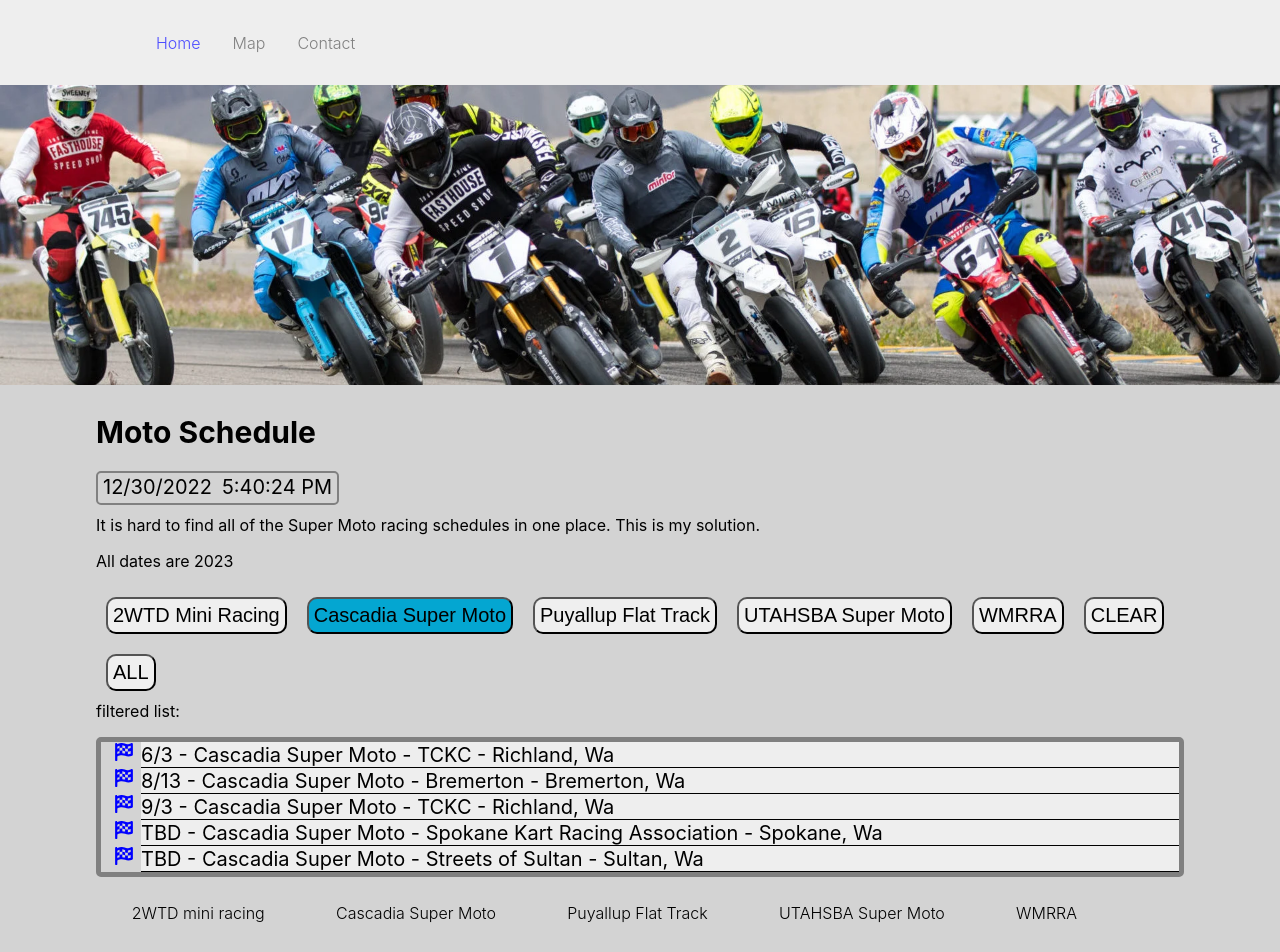
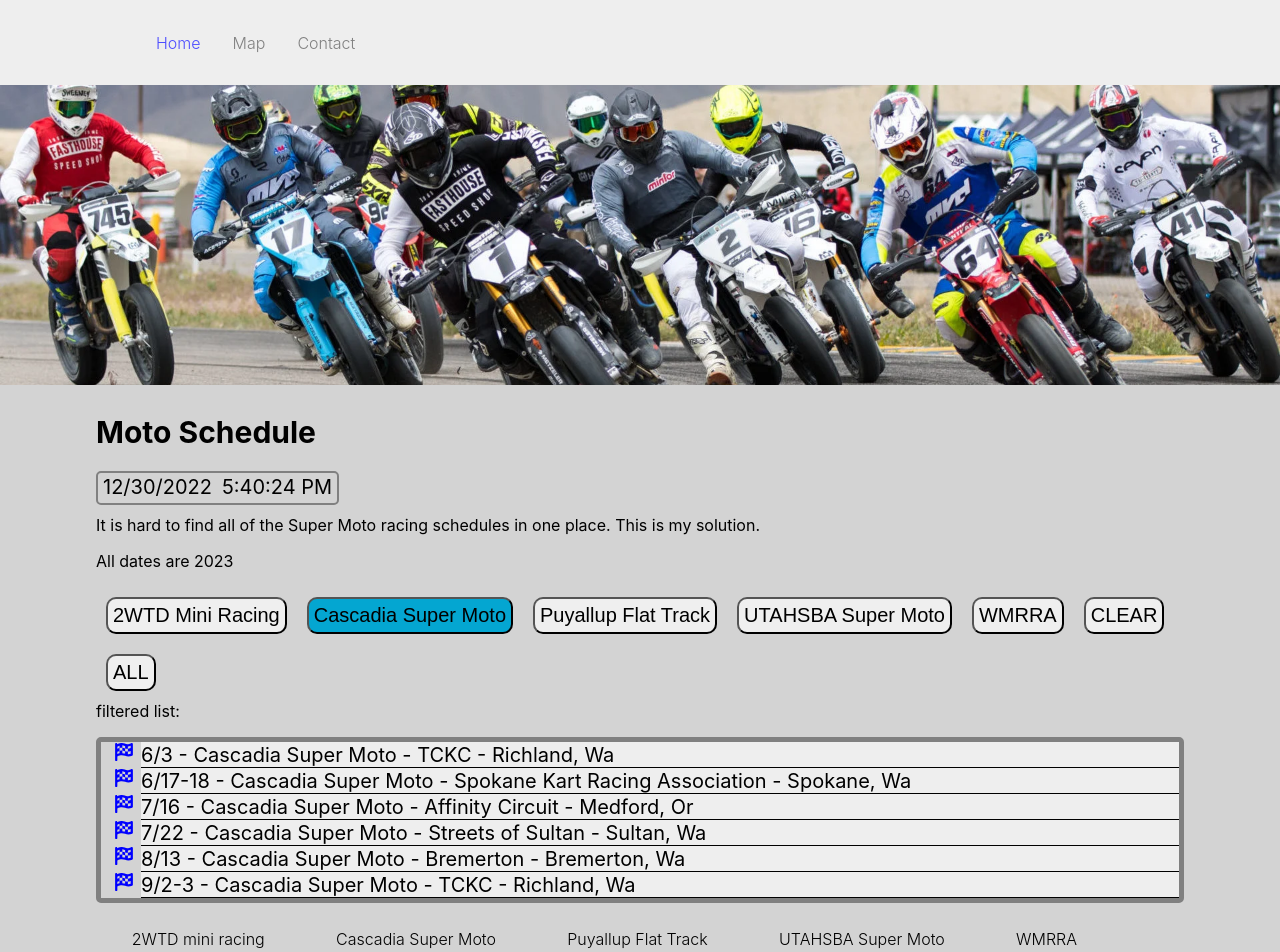
Before and after one commit to Benji-Montgomery/motoschedules, a React (Create React App) app: page / in a window 1280 px wide. Shown: the top 952 px of the page. Built offline with nearby package versions, Linux system fonts and the light colour scheme; no server answers.

Commit message:
affinity added

```diff
--- a/src/components/markers.js
+++ b/src/components/markers.js
@@ -6,6 +6,13 @@ const markers = [
         location: 'Riverside, Ca',
         lat: 34.008655,
         lng: -117.381843
+    },
+    {
+        name: 'Affinity',
+        fullName: 'Affinity Circuit',
+        location: 'Central Point, Or',
+        lat: 42.4169,
+        lng: -122.8047
     },
     {
         mouseOver: false,
--- a/src/components/orgs/cascadia_Super_Moto.js
+++ b/src/components/orgs/cascadia_Super_Moto.js
@@ -10,14 +10,20 @@ const races = [
     {
         name: name,
         track: 'Spokane Kart Racing Association - Spokane, Wa',
-        date: ['TBD'],
-        sortDate: 1
+        date: [6,17,18],
+        sortDate: .0617
+    },
+    {
+        name: name,
+        track: 'Affinity Circuit - Medford, Or',
+        date: [7,16],
+        sortDate: .0716
     },
     {
         name: name,
         track: 'Streets of Sultan - Sultan, Wa',
-        date: ['TBD'],
-        sortDate: 1
+        date: [7,22],
+        sortDate: .0722
     },
     {
         name: name,
@@ -28,8 +34,8 @@ const races = [
     {
         name: name,
         track: 'TCKC - Richland, Wa',
-        date: [9,3],
-        sortDate: .0903
+        date: [9,2,3],
+        sortDate: .0902
     }
 ]
 const exportRaces = {
--- a/src/pages/mapPage.js
+++ b/src/pages/mapPage.js
@@ -64,12 +64,10 @@ const MapPage = () => {
                     &&
                     <InfoWindow
                       options={{maxWidth: '100vw'}}
-
                       position={marker.position}
                       >
                         <span style={{fontSize: '20px', fontWeight: 'bold', display: 'flex', flexDirection: 'column'}}>
                           <p style={{margin: 0}}>{marker.fullName} - {marker.location}</p>
-                          {/* <h4 style={{padding: '0'}}>{marker.name}</h4> */}
                           <span>
                             <img style={{maxHeight: '40vh', maxWidth: '70vw'}}src={`/img/` + marker.name + `.webp`} alt="Track Map"></img>
                           </span>
```
Also changed, not shown: public/img/Affinity.webp (added).
